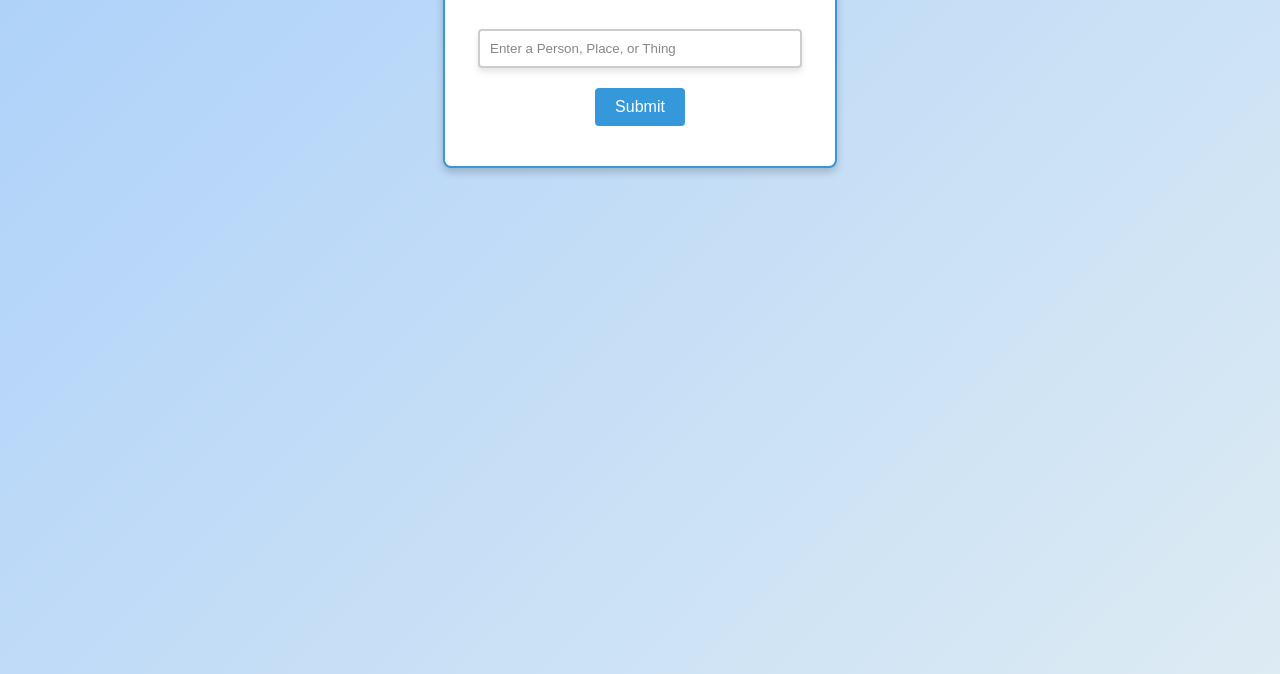
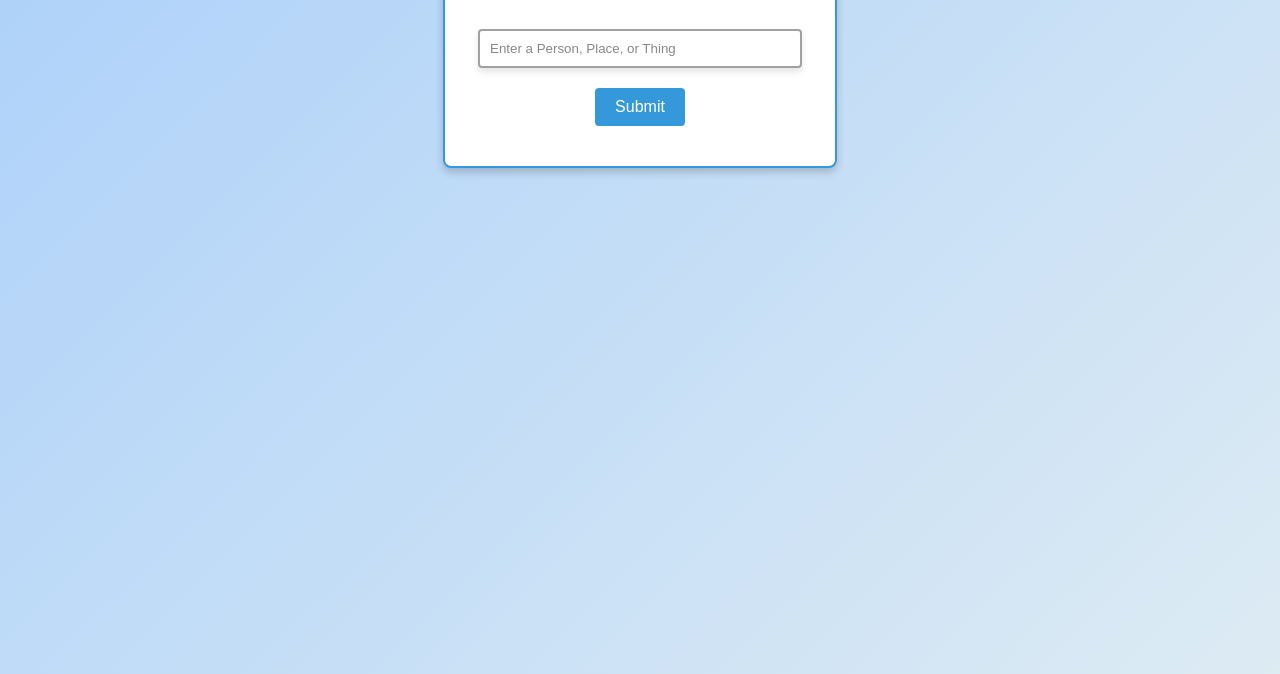
Before and after one commit to KarstenJep/gen-ai-deployment, a website: page public/index.html in a window 1280 px wide. Shown: the part 166-840 px from the top of the page. Drawn offline with Linux system fonts and the light colour scheme.

Commit message:
final adjustment2.1.2

```diff
--- a/public/index.html
+++ b/public/index.html
@@ -36,7 +36,7 @@
 
         #keywordInput {
             padding: 10px;
-            border: 2px solid #ccc;
+            border: 2px solid #a2a0a0;
             border-radius: 4px;
             margin-top: 10px;
             margin-bottom: 20px;
```
